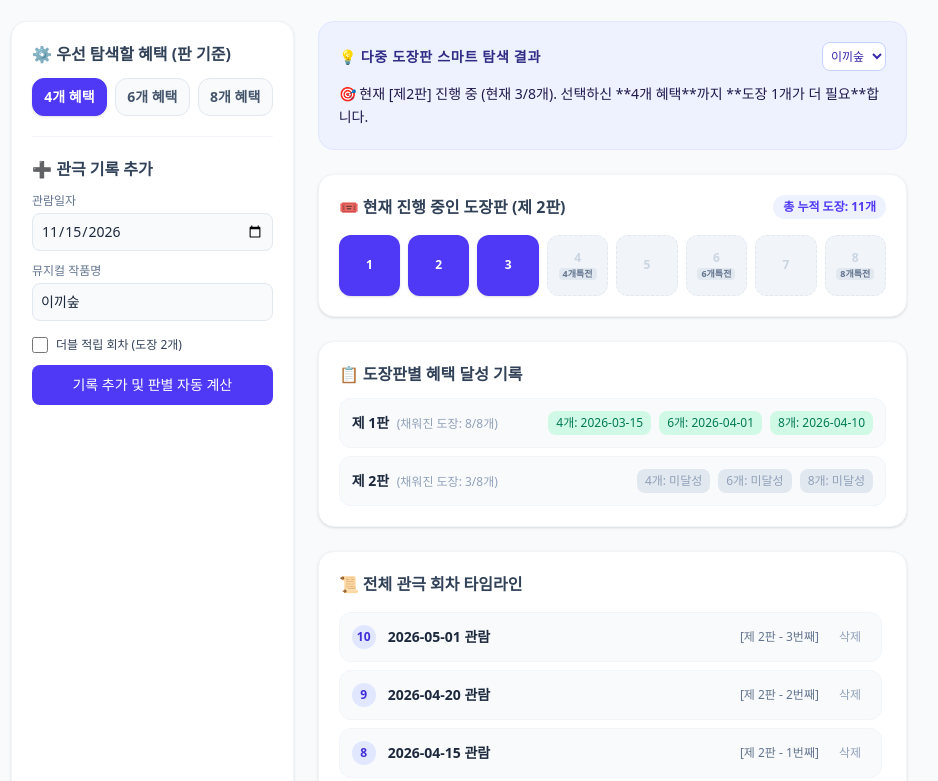
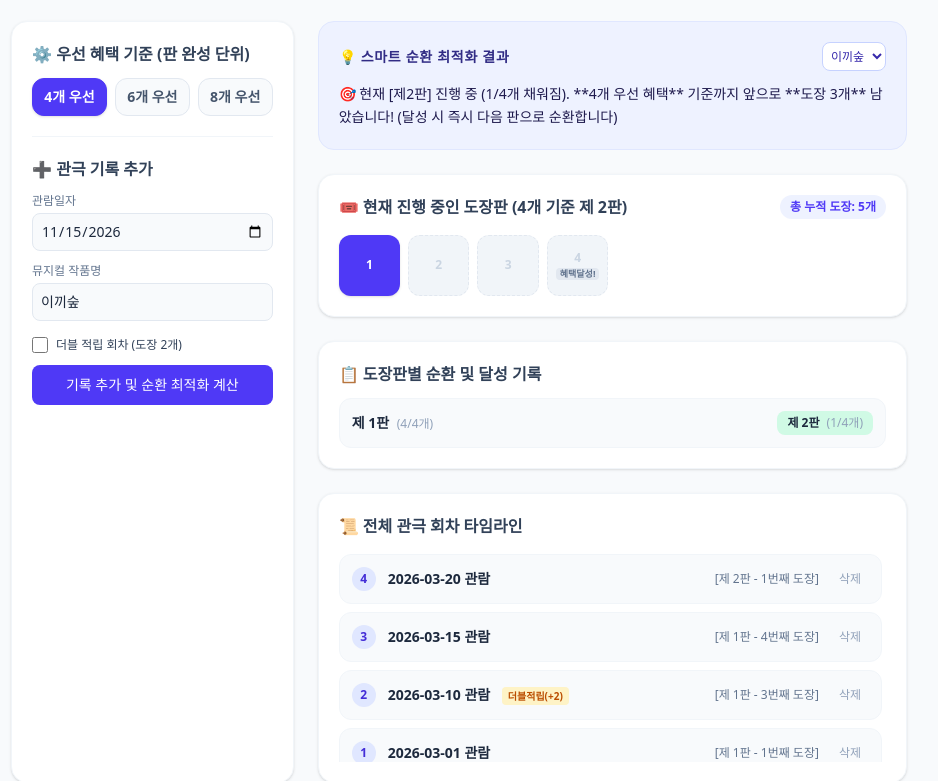
Before and after one commit to Oolong62/algorithm, a plain HTML site: page index.html in a window 1280 px wide. Shown: the part 87-868 px from the top of the page, without its empty margins (181-1119 px from the left). Drawn offline with nearby package versions, Linux system fonts and the light colour scheme.

Commit message:
Update index.html

```diff
--- a/index.html
+++ b/index.html
@@ -10,18 +10,18 @@
     <div class="max-w-4xl mx-auto space-y-6">
         <header class="text-center">
             <h1 class="text-2xl sm:text-3xl font-bold text-slate-900 tracking-tight">🎭 다중 도장판 순환 최적화 탐색기</h1>
-            <p class="text-slate-500 mt-1 text-sm">8개 만원 도장판이 여러 개일 때, 판을 넘나들며 혜택 도달 시점을 자동으로 시뮬레이션합니다.</p>
+            <p class="text-slate-500 mt-1 text-sm">선택한 우선 혜택 개수(4개/6개/8개)를 채우면 곧바로 다음 판으로 순환하는 스마트 시뮬레이션입니다.</p>
         </header>
 
         <div class="grid grid-cols-1 md:grid-cols-3 gap-6">
             <!-- [왼쪽] 입력 및 설정 -->
             <div class="bg-white p-5 rounded-2xl shadow-sm border border-slate-100 md:col-span-1 space-y-5">
                 <div>
-                    <h2 class="text-md font-semibold mb-3 text-slate-700">⚙️ 우선 탐색할 혜택 (판 기준)</h2>
+                    <h2 class="text-md font-semibold mb-3 text-slate-700">⚙️ 우선 혜택 기준 (판 완성 단위)</h2>
                     <div class="grid grid-cols-3 gap-2" id="priority-buttons">
-                        <button type="button" onclick="setPriority(4)" id="btn-4" class="py-2 text-sm font-semibold rounded-xl border bg-indigo-600 text-white border-indigo-600 shadow-sm">4개 혜택</button>
-                        <button type="button" onclick="setPriority(6)" id="btn-6" class="py-2 text-sm font-semibold rounded-xl border bg-slate-50 text-slate-600 border-slate-200">6개 혜택</button>
-                        <button type="button" onclick="setPriority(8)" id="btn-8" class="py-2 text-sm font-semibold rounded-xl border bg-slate-50 text-slate-600 border-slate-200">8개 혜택</button>
+                        <button type="button" onclick="setPriority(4)" id="btn-4" class="py-2 text-sm font-semibold rounded-xl border bg-indigo-600 text-white border-indigo-600 shadow-sm">4개 우선</button>
+                        <button type="button" onclick="setPriority(6)" id="btn-6" class="py-2 text-sm font-semibold rounded-xl border bg-slate-50 text-slate-600 border-slate-200">6개 우선</button>
+                        <button type="button" onclick="setPriority(8)" id="btn-8" class="py-2 text-sm font-semibold rounded-xl border bg-slate-50 text-slate-600 border-slate-200">8개 우선</button>
                     </div>
                 </div>
 
@@ -43,7 +43,7 @@
                             <label for="input-double" class="text-xs text-slate-700 cursor-pointer">더블 적립 회차 (도장 2개)</label>
                         </div>
                         <button type="submit" class="w-full py-2.5 bg-indigo-600 hover:bg-indigo-700 text-white font-medium rounded-lg text-sm transition">
-                            기록 추가 및 판별 자동 계산
+                            기록 추가 및 순환 최적화 계산
                         </button>
                     </form>
                 </div>
@@ -54,7 +54,7 @@
                 <!-- 최적화 안내 가이드 -->
                 <div class="bg-indigo-50 border border-indigo-100 p-5 rounded-2xl space-y-2">
                     <div class="flex justify-between items-center">
-                        <h3 class="text-sm font-bold text-indigo-900 uppercase tracking-wider">💡 다중 도장판 스마트 탐색 결과</h3>
+                        <h3 class="text-sm font-bold text-indigo-900 uppercase tracking-wider">💡 스마트 순환 최적화 결과</h3>
                         <select id="show-select" onchange="changeShow(this.value)" class="p-1 bg-white border border-indigo-200 rounded-lg text-xs font-medium text-indigo-800">
                         </select>
                     </div>
@@ -72,7 +72,7 @@
 
                 <!-- 도장판별 혜택 달성 이력 요약 -->
                 <div class="bg-white p-5 rounded-2xl shadow-sm border border-slate-100 space-y-3">
-                    <h3 class="text-md font-semibold text-slate-700">📋 도장판별 혜택 달성 기록</h3>
+                    <h3 class="text-md font-semibold text-slate-700">📋 도장판별 순환 및 달성 기록</h3>
                     <div id="boards-history" class="space-y-2"></div>
                 </div>
 
@@ -86,21 +86,14 @@
     </div>
 
     <script>
-        // 초기 데이터 로드 또는 기본값 설정
         let records = JSON.parse(localStorage.getItem('multi_board_records')) || [
             { id: 1, date: '2026-03-01', title: '이끼숲', isDouble: false },
             { id: 2, date: '2026-03-10', title: '이끼숲', isDouble: true },
             { id: 3, date: '2026-03-15', title: '이끼숲', isDouble: false },
-            { id: 4, date: '2026-03-20', title: '이끼숲', isDouble: false },
-            { id: 5, date: '2026-04-01', title: '이끼숲', isDouble: false },
-            { id: 6, date: '2026-04-05', title: '이끼숲', isDouble: false },
-            { id: 7, date: '2026-04-10', title: '이끼숲', isDouble: false },
-            { id: 8, date: '2026-04-15', title: '이끼숲', isDouble: false },
-            { id: 9, date: '2026-04-20', title: '이끼숲', isDouble: false },
-            { id: 10, date: '2026-05-01', title: '이끼숲', isDouble: false }
+            { id: 4, date: '2026-03-20', title: '이끼숲', isDouble: false }
         ];
 
-        let selectedPriority = 4;
+        let selectedPriority = 4; // 기본 4개 우선
         let activeShow = '이끼숲';
 
         document.getElementById('input-date').value = new Date().toISOString().split('T')[0];
@@ -111,8 +104,10 @@
                 const btn = document.getElementById(`btn-${m}`);
                 if (m === val) {
                     btn.className = "py-2 text-sm font-semibold rounded-xl border bg-indigo-600 text-white border-indigo-600 shadow-sm";
+                    btn.innerText = `${m}개 우선`;
                 } else {
                     btn.className = "py-2 text-sm font-semibold rounded-xl border bg-slate-50 text-slate-600 border-slate-200";
+                    btn.innerText = `${m}개 우선`;
                 }
             });
             render();
@@ -148,7 +143,6 @@
         }
 
         function render() {
-            // 작품 목록 셀렉트박스 업데이트
             const shows = [...new Set(records.map(r => r.title))];
             const selectEl = document.getElementById('show-select');
 
@@ -163,25 +157,36 @@
                 .filter(r => r.title === activeShow)
                 .sort((a, b) => new Date(a.date) - new Date(b.date));
 
-            const BOARD_CAPACITY = 8;
+            // 핵심 변경: 선택한 우선 개수(selectedPriority)가 판의 정원(CAPACITY)이 됨
+            const BOARD_CAPACITY = selectedPriority;
             let totalCumulativeStamps = 0;
             let boardTimeline = [];
             let boards = {};
 
+            let currentBoardNum = 1;
+            let stampsInCurrentBoard = 0;
+
+            if (!boards[currentBoardNum]) {
+                boards[currentBoardNum] = { boardNum: currentBoardNum, stampsCount: 0, completedDate: null };
+            }
+
             showRecords.forEach((record, index) => {
                 const earned = record.isDouble ? 2 : 1;
+
                 for (let i = 0; i < earned; i++) {
                     totalCumulativeStamps += 1;
-                    const currentBoardNum = Math.ceil(totalCumulativeStamps / BOARD_CAPACITY);
-                    const positionInBoard = ((totalCumulativeStamps - 1) % BOARD_CAPACITY) + 1;
+                    stampsInCurrentBoard += 1;
 
-                    if (!boards[currentBoardNum]) {
-                        boards[currentBoardNum] = { boardNum: currentBoardNum, stampsCount: 0, milestones: { 4: null, 6: null, 8: null } };
-                    }
-                    boards[currentBoardNum].stampsCount += 1;
+                    // 현재 판이 선택된 우선 개수(예: 4개)에 도달하면 완성 후 다음 판으로 즉시 넘어감
+                    if (stampsInCurrentBoard === BOARD_CAPACITY) {
+                        boards[currentBoardNum].stampsCount = stampsInCurrentBoard;
+                        boards[currentBoardNum].completedDate = record.date;
 
-                    if ([4, 6, 8].includes(positionInBoard) && !boards[currentBoardNum].milestones[positionInBoard]) {
-                        boards[currentBoardNum].milestones[positionInBoard] = { date: record.date };
+                        currentBoardNum += 1;
+                        stampsInCurrentBoard = 0;
+                        boards[currentBoardNum] = { boardNum: currentBoardNum, stampsCount: 0, completedDate: null };
+                    } else {
+                        boards[currentBoardNum].stampsCount = stampsInCurrentBoard;
                     }
                 }
 
@@ -190,76 +195,63 @@
                     index: index + 1,
                     date: record.date,
                     isDouble: record.isDouble,
-                    currentBoard: Math.ceil(totalCumulativeStamps / BOARD_CAPACITY) || 1,
-                    positionInCurrentBoard: totalCumulativeStamps === 0 ? 0 : ((totalCumulativeStamps - 1) % BOARD_CAPACITY) + 1
+                    currentBoard: stampsInCurrentBoard === 0 && totalCumulativeStamps > 0 ? currentBoardNum - 1 : currentBoardNum,
+                    positionInCurrentBoard: stampsInCurrentBoard === 0 && totalCumulativeStamps > 0 ? BOARD_CAPACITY : stampsInCurrentBoard
                 });
             });
 
-            const currentActiveBoardNum = totalCumulativeStamps === 0 ? 1 : Math.ceil(totalCumulativeStamps / BOARD_CAPACITY);
-            const currentBoardPosition = totalCumulativeStamps === 0 ? 0 : ((totalCumulativeStamps - 1) % BOARD_CAPACITY) + 1;
-            const activeBoardData = boards[currentActiveBoardNum] || { boardNum: currentActiveBoardNum, stampsCount: 0, milestones: { 4: null, 6: null, 8: null } };
+            // 현재 진행 중인 판 정보 정돈
+            const activeBoardNum = stampsInCurrentBoard === 0 && totalCumulativeStamps > 0 ? currentBoardNum - 1 : currentBoardNum;
+            const activeBoardPos = stampsInCurrentBoard === 0 && totalCumulativeStamps > 0 ? BOARD_CAPACITY : stampsInCurrentBoard;
+            const isBoardFull = activeBoardPos === BOARD_CAPACITY;
 
-            // 조언 텍스트 생성
-            const targetMilestoneInfo = activeBoardData.milestones[selectedPriority];
             let advice = "";
             if (showRecords.length === 0) {
                 advice = "등록된 관극 기록이 없습니다. 왼쪽에서 기록을 추가해 주세요.";
-            } else if (targetMilestoneInfo) {
-                advice = `✨ 현재 [제${currentActiveBoardNum}판]에서 **${selectedPriority}개 혜택**은 이미 ${targetMilestoneInfo.date} 관람 때 달성 완료되었습니다!`;
             } else {
-                const neededStamps = selectedPriority - currentBoardPosition;
-                if (neededStamps > 0) {
-                    advice = `🎯 현재 [제${currentActiveBoardNum}판] 진행 중 (현재 ${currentBoardPosition}/8개). 선택하신 **${selectedPriority}개 혜택**까지 **도장 ${neededStamps}개가 더 필요**합니다.`;
-                } else {
-                    advice = `🚀 현재 [제${currentActiveBoardNum}판]에서 이미 ${selectedPriority}개 단계를 넘어 다음 단계로 향하고 있습니다!`;
-                }
+                advice = `🎯 현재 [제${activeBoardNum}판] 진행 중 (${activeBoardPos}/${BOARD_CAPACITY}개 채워짐). **${selectedPriority}개 우선 혜택** 기준까지 앞으로 **도장 ${BOARD_CAPACITY - activeBoardPos}개** 남았습니다! (달성 시 즉시 다음 판으로 순환합니다)`;
             }
             document.getElementById('advice-text').innerHTML = advice;
             document.getElementById('total-stamps-badge').innerText = `총 누적 도장: ${totalCumulativeStamps}개`;
-            document.getElementById('current-board-title').innerText = `🎟️ 현재 진행 중인 도장판 (제 ${currentActiveBoardNum}판)`;
+            document.getElementById('current-board-title').innerText = `🎟️ 현재 진행 중인 도장판 (${selectedPriority}개 기준 제 ${activeBoardNum}판)`;
 
-            // 도장판 그리드 렌더링 (8칸)
+            // 도장판 그리드 렌더링 (선택한 우선 개수만큼 칸 표시)
             let gridHtml = '';
-            for (let i = 1; i <= 8; i++) {
-                const isStamped = i <= currentBoardPosition;
-                const isMilestone = [4, 6, 8].includes(i);
+            for (let i = 1; i <= BOARD_CAPACITY; i++) {
+                const isStamped = i <= activeBoardPos;
                 gridHtml += `
                     <div class="aspect-square rounded-xl flex flex-col items-center justify-center text-xs font-bold transition-all relative ${isStamped ? 'bg-indigo-600 text-white shadow-sm' : 'bg-slate-100 text-slate-300 border border-dashed border-slate-200'}">
                         <span>${i}</span>
-                        ${isMilestone ? `<span class="text-[9px] mt-0.5 px-1 rounded ${isStamped ? 'bg-indigo-500 text-white' : 'bg-slate-200 text-slate-500'}">${i}개특전</span>` : ''}
+                        ${i === BOARD_CAPACITY ? `<span class="text-[9px] mt-0.5 px-1 rounded ${isStamped ? 'bg-indigo-500 text-white' : 'bg-slate-200 text-slate-500'}">혜택달성!</span>` : ''}
                     </div>
                 `;
             }
             document.getElementById('board-grid').innerHTML = gridHtml;
 
             // 도장판별 이력 렌더링
-            const boardKeys = Object.keys(boards);
+            const boardKeys = Object.keys(boards).filter(k => boards[k].stampsCount > 0 || k == 1);
             let historyHtml = '';
-            if (boardKeys.length === 0) {
-                historyHtml = '<p class="text-sm text-slate-400 text-center py-2">달성 기록 없음</p>';
-            } else {
-                boardKeys.forEach(k => {
-                    const b = boards[k];
+            boardKeys.forEach(k => {
+                const b = boards[k];
+                if (b.boardNum <= activeBoardNum || (b.boardNum === activeBoardNum && b.stampsCount > 0)) {
+                    const isCompleted = b.completedDate !== null;
                     historyHtml += `
-                        <div class="p-3 bg-slate-50 rounded-xl border border-slate-100 text-sm flex flex-col sm:flex-row justify-between items-start sm:items-center gap-2">
-                            <div class="font-bold text-slate-800">제 ${b.boardNum}판 <span class="text-xs text-slate-400 font-normal ml-1">(채워진 도장: ${b.stampsCount}/8개)</span></div>
-                            <div class="flex gap-2 text-xs">
-                                <span class="px-2 py-1 rounded-lg font-medium ${b.milestones[4] ? 'bg-emerald-100 text-emerald-700' : 'bg-slate-200 text-slate-400'}">4개: ${b.milestones[4] ? b.milestones[4].date : '미달성'}</span>
-                                <span class="px-2 py-1 rounded-lg font-medium ${b.milestones[6] ? 'bg-emerald-100 text-emerald-700' : 'bg-slate-200 text-slate-400'}">6개: ${b.milestones[6] ? b.milestones[6].date : '미달성'}</span>
-                                <span class="px-2 py-1 rounded-lg font-medium ${b.milestones[8] ? 'bg-emerald-100 text-emerald-700' : 'bg-slate-200 text-slate-400'}">8개: ${b.milestones[8] ? b.milestones[8].date : '미달성'}</span>
-                            </div>
+                        <div class="p-3 bg-slate-50 rounded-xl border border-slate-100 text-sm flex justify-between items-center">
+                            <div class="font-bold text-slate-800">제 ${b.boardNum}판 <span class="text-xs text-slate-400 font-normal ml-1">(${b.stampsCount}/${BOARD_CAPACITY}개)</span></div>
+                            <span class="px-2.5 py-1 rounded-lg text-xs font-medium ${isCompleted ? 'bg-emerald-100 text-emerald-700' : 'bg-amber-100 text-amber-700'}>
+                                ${isCompleted ? `달성 완료 (${b.completedDate})` : '진행 중...'}
+                            </span>
                         </div>
                     `;
-                });
-            }
-            document.getElementById('boards-history').innerHTML = historyHtml;
+                }
+            });
+            document.getElementById('boards-history').innerHTML = historyHtml || '<p class="text-sm text-slate-400 text-center py-2">기록 없음</p>';
 
             // 전체 타임라인 렌더링
             let timelineHtml = '';
             if (boardTimeline.length === 0) {
                 timelineHtml = '<p class="text-sm text-slate-400 text-center py-4">관극 기록이 없습니다.</p>';
             } else {
-                // 최신순으로 보여주기 위해 역순 정렬
                 [...boardTimeline].reverse().forEach(item => {
                     timelineHtml += `
                         <div class="flex justify-between items-center p-3 bg-slate-50 rounded-xl text-sm border border-slate-100">
@@ -271,7 +263,7 @@
                                 </div>
                             </div>
                             <div class="flex items-center gap-3">
-                                <span class="text-xs font-medium text-slate-500">[제 ${item.currentBoard}판 - ${item.positionInCurrentBoard}번째]</span>
+                                <span class="text-xs font-medium text-slate-500">[제 ${item.currentBoard}판 - ${item.positionInCurrentBoard}번째 도장]</span>
                                 <button onclick="deleteRecord(${item.id})" class="text-slate-400 hover:text-rose-500 text-xs px-2 py-1">삭제</button>
                             </div>
                         </div>
@@ -281,7 +273,6 @@
             document.getElementById('timeline-list').innerHTML = timelineHtml;
         }
 
-        // 최초 실행
         render();
     </script>
 </body>
```
